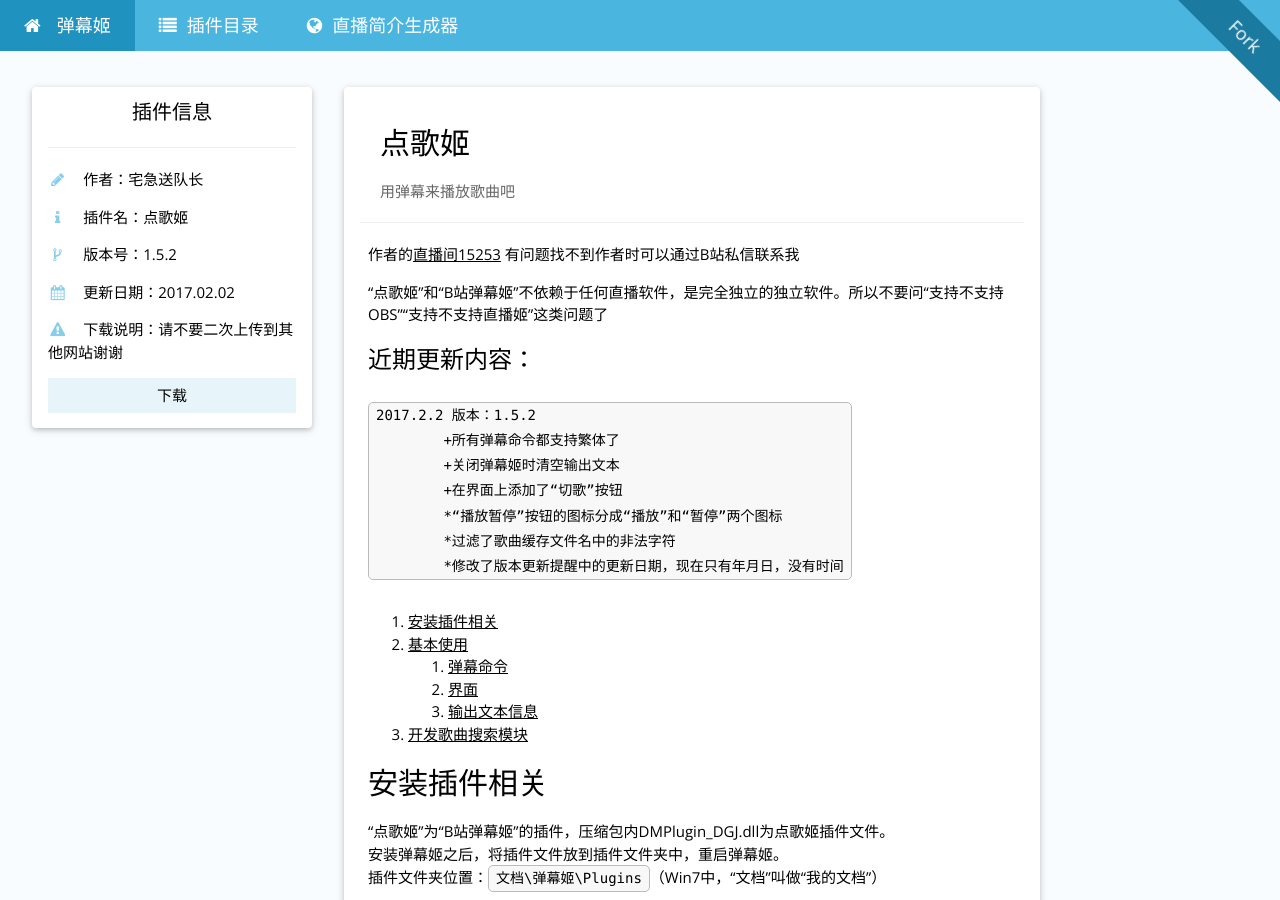
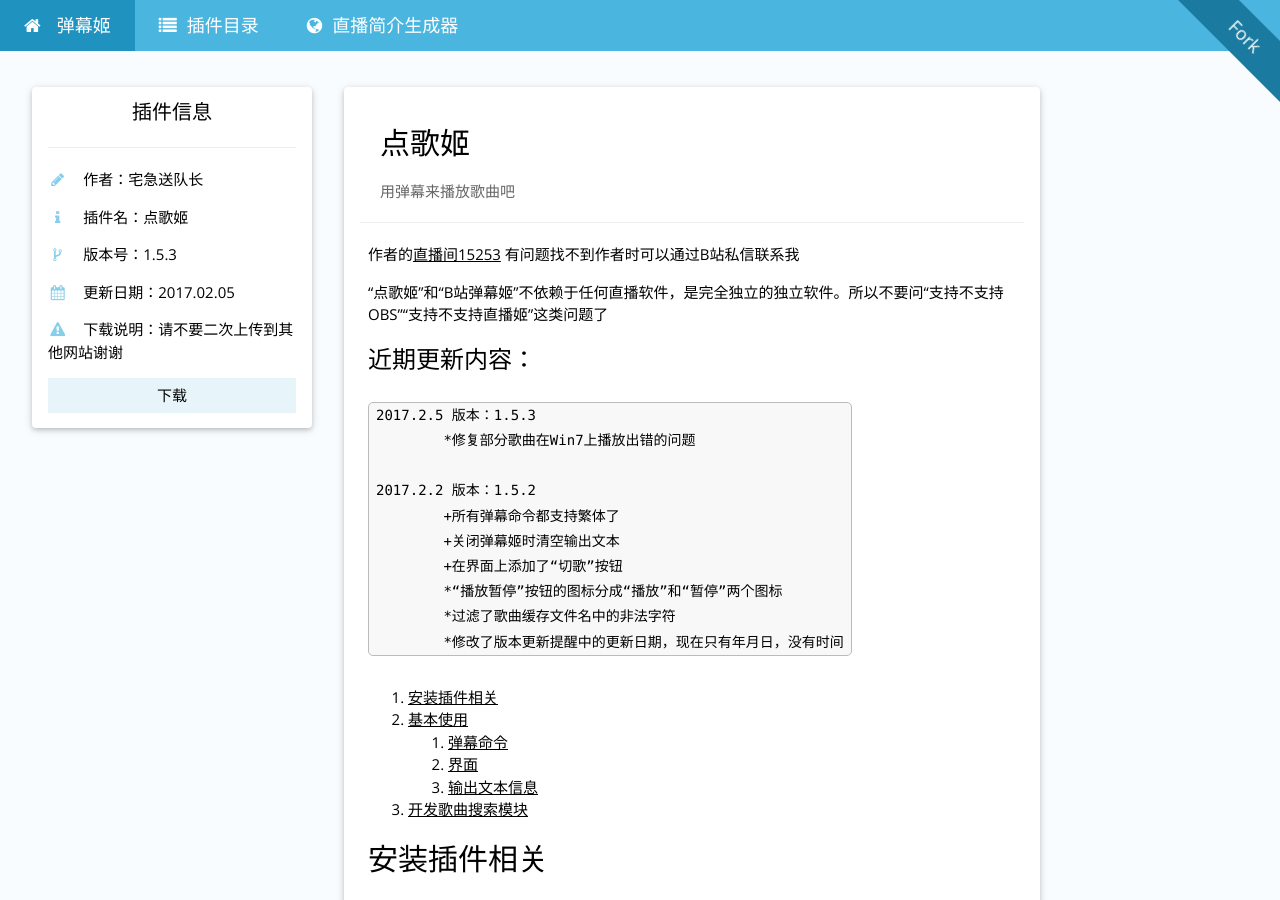
Before and after one commit to Bililive/www.danmuji.org, a Jekyll site: the page built from _plugin/DGJ.md, in a window 1280 px wide and 900 px high. Built offline with Jekyll 4.4.1, drawn with Linux system fonts in a browser that asks for light colours; nearby versions of some CDN libraries; some web fonts are replaced; comment, search, counter and statistics services are not loaded.

Commit message:
[Update]更新插件页面“点歌姬”到1.5.3

````diff
--- a/_plugin/DGJ.md
+++ b/_plugin/DGJ.md
@@ -4,9 +4,9 @@
 plugin_author: 宅急送队长
 plugin_name: 点歌姬
 plugin_desc: 用弹幕来播放歌曲吧
-plugin_version: 1.5.2
-plugin_update: 2017.02.02
-plugin_dllink: /resource/DGJ/DGJ1.5.2.zip
+plugin_version: 1.5.3
+plugin_update: 2017.02.05
+plugin_dllink: /resource/DGJ/DGJ1.5.3.zip
 plugin_dlnote: 请不要二次上传到其他网站谢谢
 ---
 作者的[直播间15253](http://live.bilibili.com/15253)
@@ -17,6 +17,9 @@
 ### 近期更新内容：
 
 ```
+2017.2.5 版本：1.5.3
+	*修复部分歌曲在Win7上播放出错的问题
+
 2017.2.2 版本：1.5.2
 	+所有弹幕命令都支持繁体了
 	+关闭弹幕姬时清空输出文本
--- a/resource/DGJ/about.html
+++ b/resource/DGJ/about.html
@@ -6,6 +6,9 @@
 插件使用说明：https://www.danmuji.cn/plugins/DGJ
 问题反馈QQ群：549858724</pre>
 <pre><b>更新日志：</b>
+2017-2-5 : 正式版1.5.3
+	*修复部分歌曲在Win7上播放出错的问题
+
 2017-2-2 : 正式版1.5.2
 	+所有弹幕命令都支持繁体了
 	+关闭弹幕姬时清空输出文本
````
Also changed, not shown: 1 other file.
